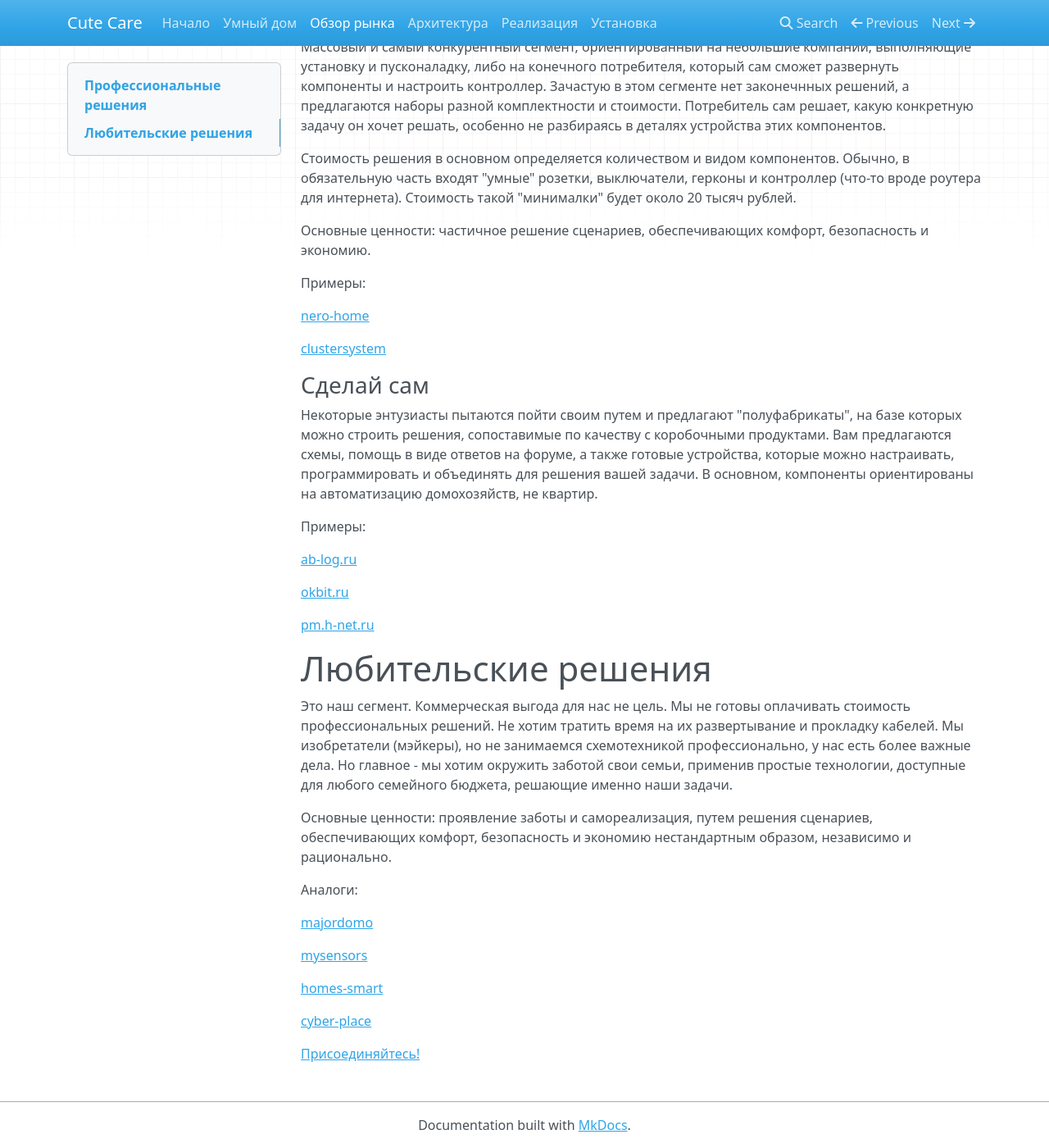
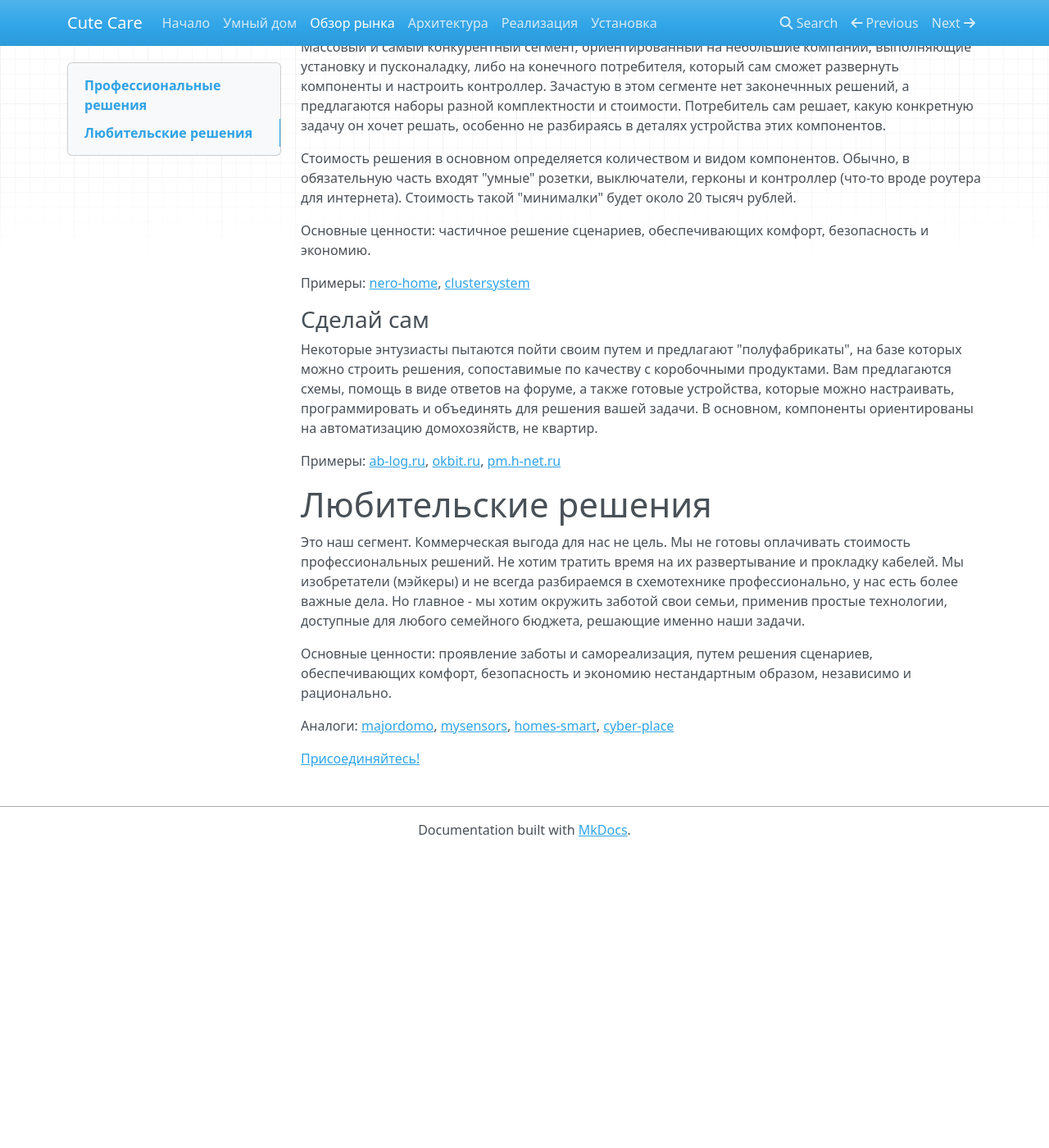
Before and after one commit to cutecare/cutecare-docs, an MkDocs documentation site: the page built from docs/Обзор рынка.md, in a window 1280 px wide and 1400 px high, scrolled down 541 px. Shown: the whole window at 82% size. Built offline with MkDocs 1.6.1, drawn with Linux system fonts in a browser that asks for light colours; nearby versions of some CDN libraries; old or Windows-style settings are respelled for this version of MkDocs; after the commit the page ends 1581 px from its top, so only the background shows below that.

Commit message:
Update Обзор рынка.md

```diff
--- a/docs/Обзор рынка.md
+++ b/docs/Обзор рынка.md
@@ -20,38 +20,20 @@
 
 Основные ценности: частичное решение сценариев, обеспечивающих комфорт, безопасность и экономию.
 
-Примеры:
-
-[nero-home](https://nero-home.ru)
-
-[clustersystem](http://clustersystem.ru)
+Примеры: [nero-home](https://nero-home.ru), [clustersystem](http://clustersystem.ru)
 
 ### Сделай сам
 
 Некоторые энтузиасты пытаются пойти своим путем и предлагают "полуфабрикаты", на базе которых можно строить решения, сопоставимые по качеству с коробочными продуктами. Вам предлагаются схемы, помощь в виде ответов на форуме, а также готовые устройства, которые можно настраивать, программировать и объединять для решения вашей задачи. В основном, компоненты ориентированы на автоматизацию домохозяйств, не квартир.
 
-Примеры:
-
-[ab-log.ru](https://www.ab-log.ru/)
-
-[okbit.ru](http://okbit.ru/)
-
-[pm.h-net.ru](http://pm.h-net.ru/devices/)
+Примеры: [ab-log.ru](https://www.ab-log.ru/), [okbit.ru](http://okbit.ru/), [pm.h-net.ru](http://pm.h-net.ru/devices/)
 
 # Любительские решения
 
-Это наш сегмент. Коммерческая выгода для нас не цель. Мы не готовы оплачивать стоимость профессиональных решений. Не хотим тратить время на их развертывание и прокладку кабелей. Мы изобретатели (мэйкеры), но не занимаемся схемотехникой профессионально, у нас есть более важные дела. Но главное - мы хотим окружить заботой свои семьи, применив простые технологии, доступные для любого семейного бюджета, решающие именно наши задачи.
+Это наш сегмент. Коммерческая выгода для нас не цель. Мы не готовы оплачивать стоимость профессиональных решений. Не хотим тратить время на их развертывание и прокладку кабелей. Мы изобретатели (мэйкеры) и не всегда разбираемся в схемотехнике профессионально, у нас есть более важные дела. Но главное - мы хотим окружить заботой свои семьи, применив простые технологии, доступные для любого семейного бюджета, решающие именно наши задачи.
 
 Основные ценности: проявление заботы и самореализация, путем решения сценариев, обеспечивающих комфорт, безопасность и экономию нестандартным образом, независимо и рационально.
 
-Аналоги:
-
-[majordomo](https://majordomo.smartliving.ru/)
-
-[mysensors](http://mysensors.ru/)
-
-[homes-smart](http://homes-smart.ru)
-
-[cyber-place](http://cyber-place.ru)
+Аналоги: [majordomo](https://majordomo.smartliving.ru/), [mysensors](http://mysensors.ru/), [homes-smart](http://homes-smart.ru), [cyber-place](http://cyber-place.ru)
 
 [Присоединяйтесь!](https://cutecare.us17.list-manage.com/subscribe?u=a93eea03bf67e37ae401e22a8&id=b7c2c6ef90)
```
